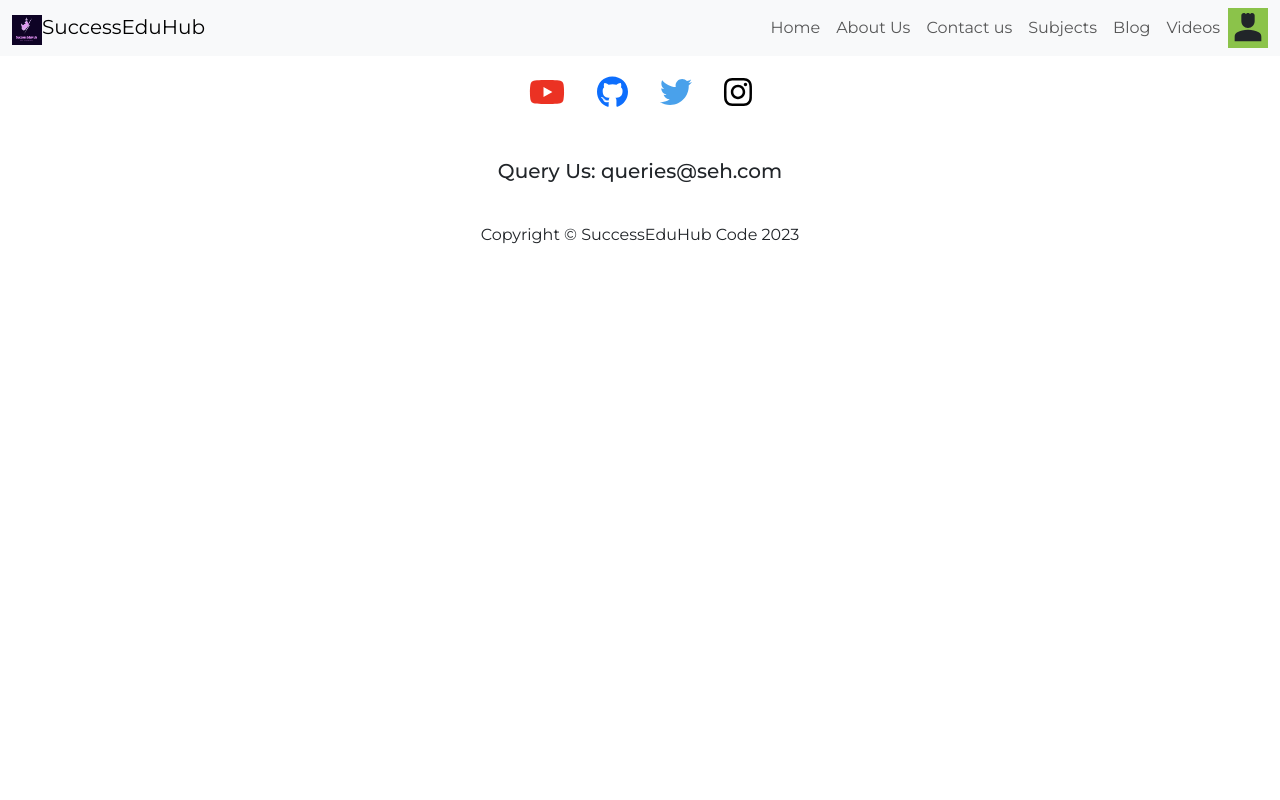
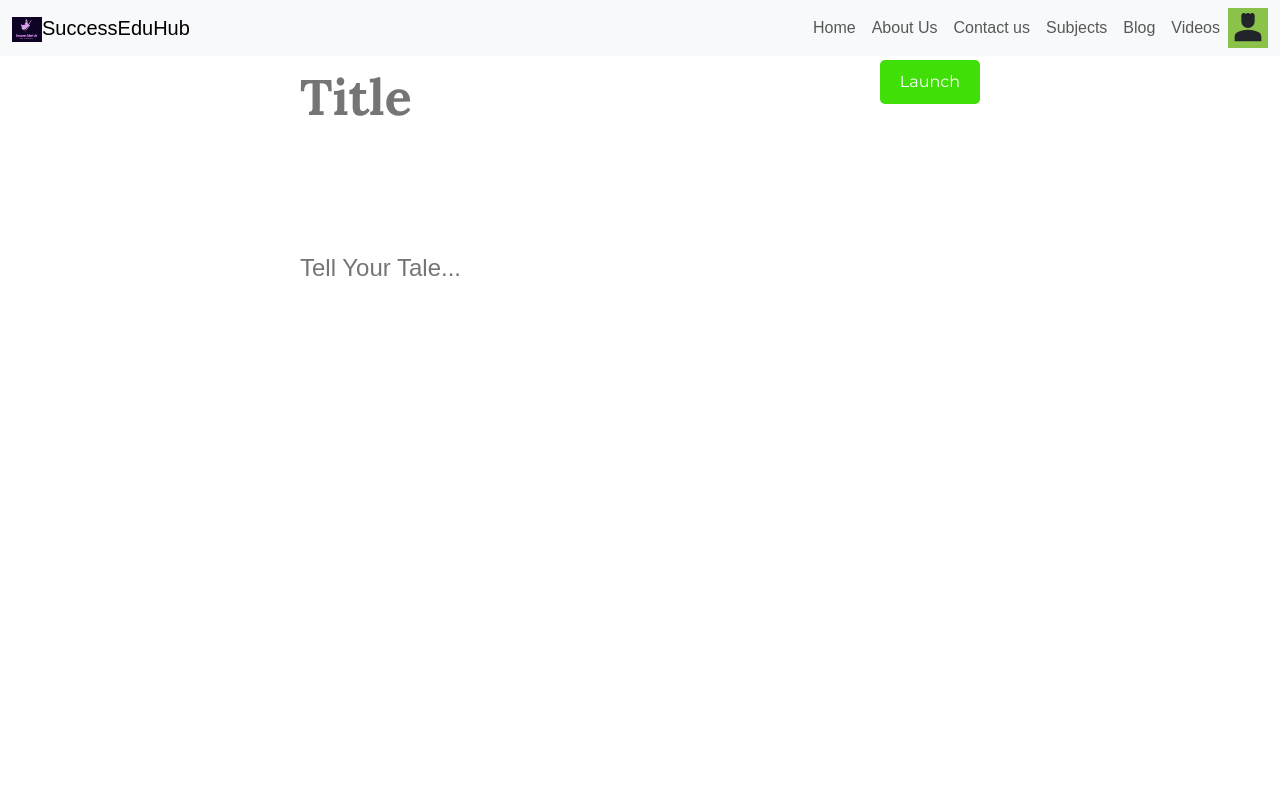
Before and after one commit to sumitgit01/seh-webapp, a React (Create React App) app: page /my-story in a window 1280 px wide. Shown: the top 800 px of the page. Built offline with nearby package versions, Linux system fonts and the light colour scheme.

Commit message:
Blog page updates

```diff
--- a/src/App.js
+++ b/src/App.js
@@ -7,6 +7,7 @@ import Footer from "./components/footer/Footer";
 import { BrowserRouter as Router, Routes, Route } from "react-router-dom";
 import Enrollnow from "./components/Enrollnow";
 import Blogs from "./pages/Blogs";
+import Story from "./pages/Story";
 
 function App() {
   return (
@@ -20,6 +21,7 @@ function App() {
           <Route exact path="/" element={<Home />} />
           <Route exact path="/enroll" element={<Enrollnow />} />
           <Route exact path="/blogs" element={<Blogs />} />
+          <Route exact path="/my-story" element={<Story />} />
         </Routes>
       </Router>
       <Footer />
--- a/src/components/Navbar.js
+++ b/src/components/Navbar.js
@@ -16,7 +16,7 @@ const Navbar = (props) => {
               src={logo}
               alt="Logo"
               width="30"
-              height="30"
+              height="25"
               className="d-inline-block align-text-top"
             />
             {props.title}
--- a/src/components/Search.js
+++ b/src/components/Search.js
@@ -15,9 +15,49 @@ const Search = ({ value, handleSearchKey, clearSearch, formSubmit }) => {
         />
         {value && <span onClick={clearSearch}>X</span>}
 
-        <button className="btn btn-outline-success margin-left" type="submit">
+        <button
+          className="btn btn-outline-success margin-left margin-right"
+          type="submit"
+        >
           Search{" "}
         </button>
+        <a
+          className="icon-link icon-link-hover link-success link-underline-success link-underline-opacity-40"
+          href="#"
+          style={{
+            display: "flex",
+            alignItems: "center",
+            textDecoration: "none",
+            color: "inherit",
+            marginLeft: "1px", // Added margin to space out from button
+          }}
+        >
+          <div style={{ width: "40px", height: "40px" }}>
+            {" "}
+            {/* Adjust size if needed */}
+            <svg
+              xmlns="http://www.w3.org/2000/svg"
+              width="40"
+              height="40"
+              fill="currentColor"
+              className="bi bi-vector-pen"
+              viewBox="0 0 16 16"
+            >
+              <path
+                fillRule="evenodd"
+                d="M10.646.646a.5.5 0 0 1 .708 0l4 4a.5.5 0 0 1 0 .708l-1.902 1.902-.829 3.313a1.5 1.5 0 0 1-1.024 1.073L1.254 14.746 4.358 4.4A1.5 1.5 0 0 1 5.43 3.377l3.313-.828zm-1.8 2.908-3.173.793a.5.5 0 0 0-.358.342l-2.57 8.565 8.567-2.57a.5.5 0 0 0 .34-.357l.794-3.174-3.6-3.6z"
+              />
+              <path
+                fillRule="evenodd"
+                d="M2.832 13.228 8 9a1 1 0 1 0-1-1l-4.228 5.168-.026.086z"
+              />
+            </svg>
+          </div>
+          <span style={{ whiteSpace: "nowrap", marginLeft: "5px" }}>
+            write your own
+          </span>{" "}
+          {/* Spacing adjusted */}
+        </a>
       </form>
     </div>
   );
--- a/src/components/header/Header.css
+++ b/src/components/header/Header.css
@@ -4,6 +4,7 @@
   display: flex;
   justify-content: space-between;
   margin-bottom: 10px;
+  margin-top: 50px;
   text-align: center;
   align-items: center;
 }
--- a/src/pages/Home.js
+++ b/src/pages/Home.js
@@ -16,7 +16,7 @@ const Home = () => {
           style={{ marginLeft: "20px" }}
         />
       </div>
-      <div style={{ marginTop: "40px" }} class="column">
+      <div style={{ marginTop: "50px" }} class="column">
         <div>
           <h1>SuccessEduHub classes</h1>
           <p>A platform to make your career bright.</p>
--- /dev/null
+++ b/src/pages/Story.js
@@ -0,0 +1,27 @@
+import React from "react";
+import "../styles/Story.css";
+import ButtonComp from "../components/ButtonComp";
+
+export default function Story() {
+  return (
+    <div className="page-container">
+      <link
+        rel="stylesheet"
+        href="https://fonts.googleapis.com/css2?family=Lora:wght@700&display=swap"
+      />
+      <div className="text-area-container">
+        <button class="publish-button">Launch</button>
+        <textarea
+          className="title-textarea"
+          id="textAreaExample6"
+          placeholder="Title"
+        ></textarea>
+        <textarea
+          className="full-page-textarea"
+          id="textAreaExample6"
+          placeholder="Tell Your Tale..."
+        ></textarea>
+      </div>
+    </div>
+  );
+}
--- a/src/styles/AboutUs.css
+++ b/src/styles/AboutUs.css
@@ -8,7 +8,7 @@
 .about-us h1 {
   font-size: 2rem;
   margin-bottom: 20px;
-  margin-top: 20px;
+  margin-top: 50px;
 }
 
 .about-us h3 {
--- a/src/styles/Search.css
+++ b/src/styles/Search.css
@@ -13,3 +13,8 @@
   padding-right: 0.5rem;
   cursor: pointer;
 }
+
+.margin-right {
+  margin-right: 20px; /* Adjust this value as needed */
+  margin-left: 20px !important;
+}
--- /dev/null
+++ b/src/styles/Story.css
@@ -0,0 +1,84 @@
+body,
+html {
+  margin: 0;
+  padding: 0;
+  height: 100%;
+  width: 100%;
+  font-family: Arial, sans-serif;
+}
+
+.publish-button {
+  position: absolute;
+  top: 20px; /* Adjust as needed */
+  right: 20px; /* Adjust as needed */
+  padding: 10px 20px;
+  font-size: 16px;
+  color: #fff;
+  background-color: rgb(64, 223, 7);
+  border: none;
+  border-radius: 5px;
+  cursor: pointer;
+  z-index: 2; /* Ensure it is above other elements */
+}
+
+.publish-button:hover {
+  background-color: #0056b3; /* Adjust hover color as needed */
+}
+
+.page-container {
+  width: 100%;
+  min-height: 100vh; /* Use min-height to allow page scrolling */
+  display: flex;
+  justify-content: center;
+  align-items: flex-start;
+  padding: 40px; /* Add padding for spacing from the top */
+  box-sizing: border-box;
+}
+
+.text-area-container {
+  position: relative;
+  width: 60%; /* Adjust width as needed */
+  display: flex;
+  flex-direction: column;
+}
+
+.full-page-textarea {
+  width: 100%;
+  min-height: 80vh; /* Adjust min-height for desired text area size */
+  padding: 20px;
+  border: none;
+  outline: none;
+  resize: none;
+  font-size: 24px;
+  background-color: transparent;
+  color: #333;
+  box-sizing: border-box;
+  z-index: 1;
+}
+
+.title-textarea {
+  width: 100%;
+  min-height: 10vh; /* Adjusted min-height for smaller height */
+  padding: 20px;
+  border: none;
+  outline: none;
+  resize: none;
+  font-size: 50px;
+  background-color: transparent;
+  color: #333;
+  font-family: "Lora", serif;
+  box-sizing: border-box;
+  z-index: 1;
+}
+
+.text-area-container::before {
+  content: "";
+  position: absolute;
+  top: 50%;
+  left: 50%;
+  transform: translate(-50%, -50%);
+  font-size: 48px;
+  color: rgba(0, 0, 0, 0.1);
+  z-index: 0;
+  pointer-events: none;
+}
```
Also changed, not shown: src/components/LaunchButtonComp.js (added).
